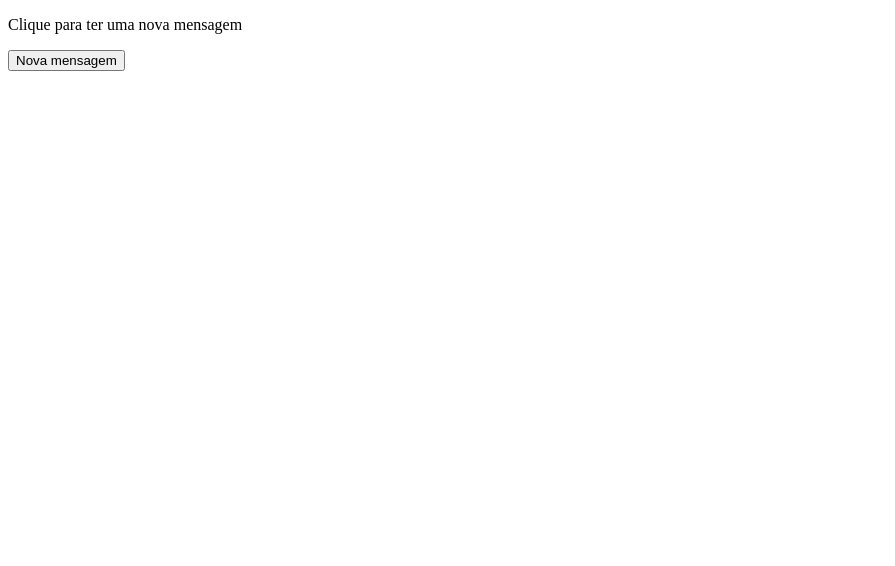
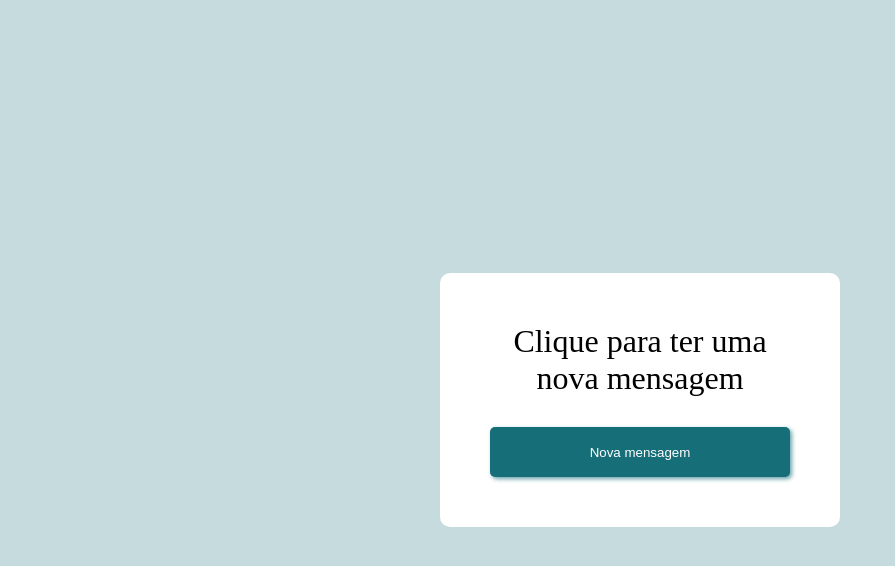
Before and after one commit to Leofront-end/mensagemMotivadora, a plain HTML site: page intex.html in a window 1280 px wide. Shown: the whole page, without its empty margins (0-895 px from the left). Drawn offline with Linux system fonts and the light colour scheme.

Commit message:
styles: Estilizando a pagina

```diff
--- /dev/null
+++ b/css/style.css
@@ -0,0 +1,46 @@
+* {
+    margin: 0;
+    padding: 0;
+}
+
+main {
+    width: 100vw;
+    height: 100vh;
+    display: flex;
+    align-items: center;
+    justify-content: center;
+    background-color: #166e793f;
+}
+
+section {
+    width: 300px;
+    padding: 50px;
+    background-color: #ffffff;
+    border-radius: 10px;
+    display: flex;
+    flex-direction: column;
+    justify-content: center;
+    gap: 30px;
+}
+
+p {
+    width: 100%;
+    text-align: center;
+    font:  2em italic;
+}
+
+button {
+    height: 50px;
+    background-color: #166e79;
+    color: #ffffff;
+    border: none;
+    border-radius: 5px;
+    box-shadow: 2px 2px 4px #166e79a4;
+    transition: .5s ease-in-out;
+
+    &:hover {
+        color: #166e79;
+        background-color: #ffffff;
+        border: solid 1px #166e79;
+    }
+}
--- a/intex.html
+++ b/intex.html
@@ -3,6 +3,7 @@
 <head>
     <meta charset="UTF-8">
     <meta name="viewport" content="width=device-width, initial-scale=1.0">
+    <link rel="stylesheet" href="css/style.css">
     <title>Mensagens</title>
 </head>
 <body>
```
